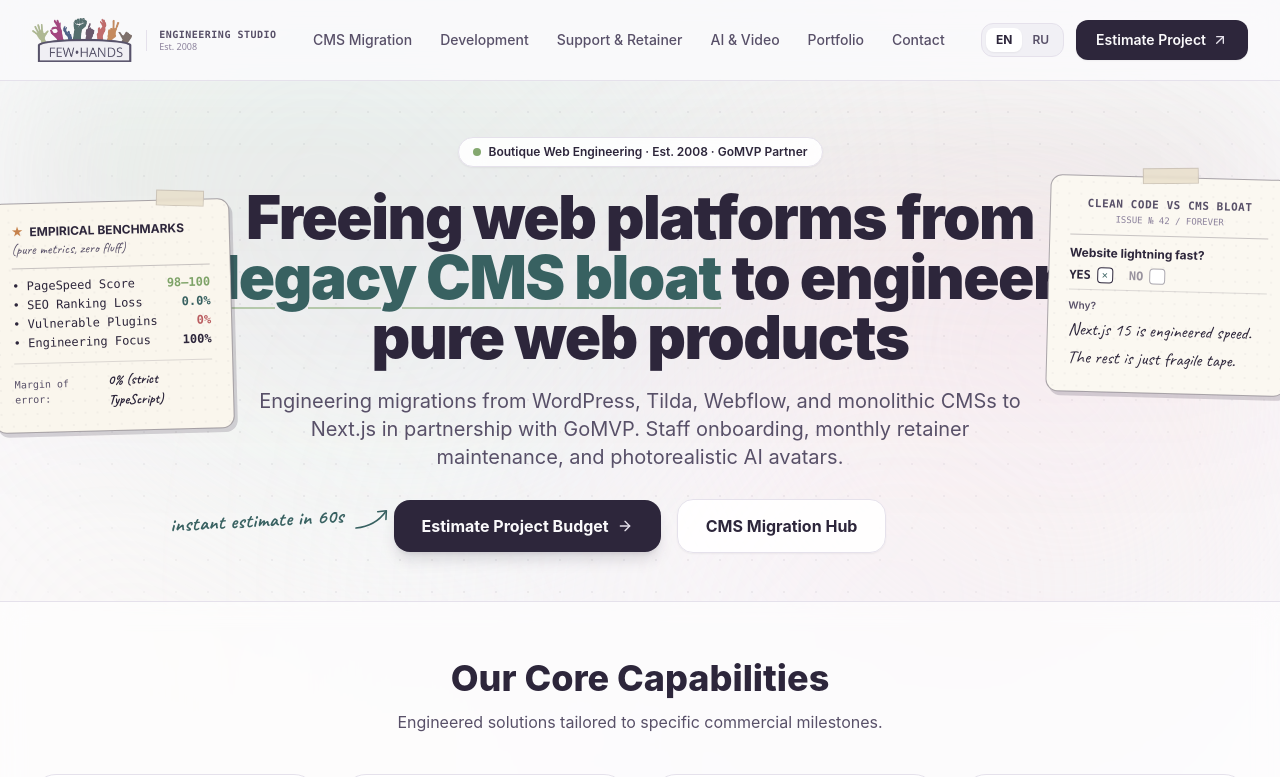
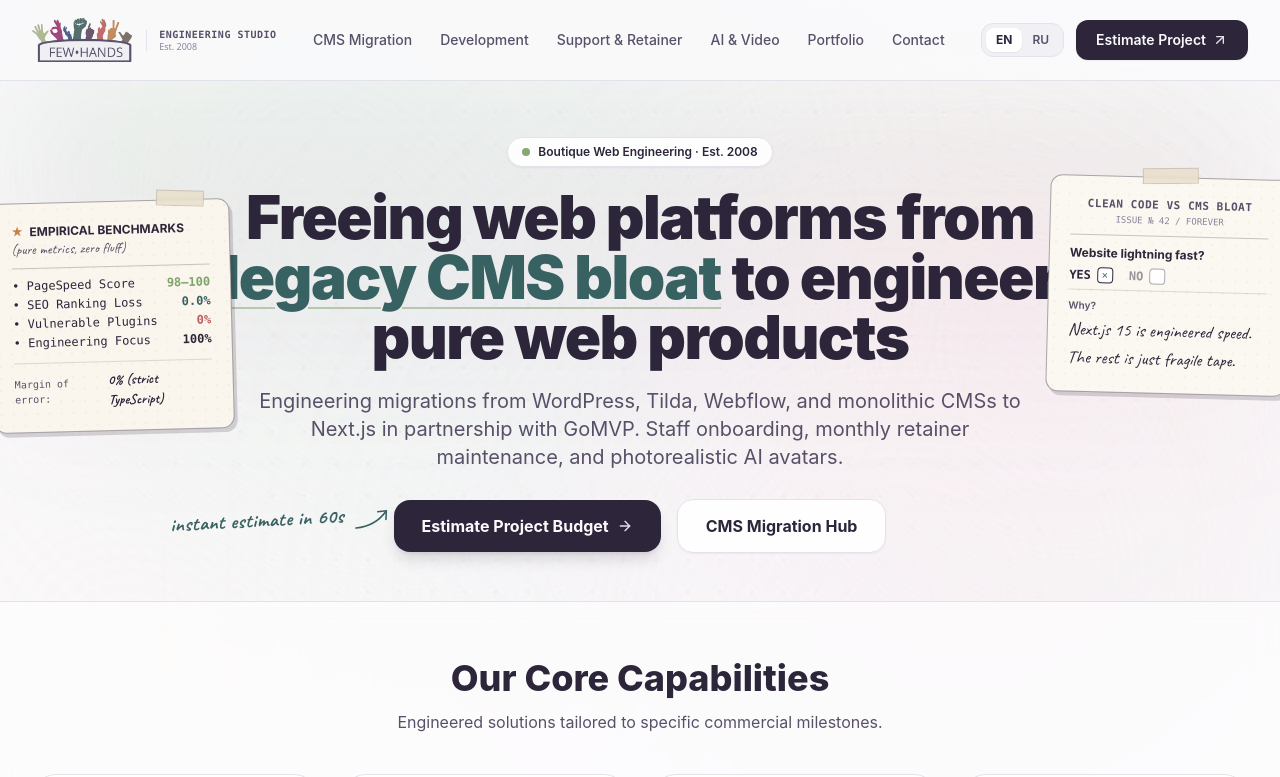
Before and after one commit to andreibdr/fewhands, a Next.js app: page / in a window 1280 px wide. Shown: the top 777 px of the page. Built offline with nearby package versions, Linux system fonts and the light colour scheme.

Commit message:
style(home): remove GoMVP partner mention from hero studio badge

```diff
--- a/components/HomeView.tsx
+++ b/components/HomeView.tsx
@@ -175,11 +175,7 @@
               {/* Studio Badge */}
               <div className="inline-flex items-center gap-2 px-3.5 py-1.5 rounded-full bg-white/90 border border-[#e5e1eb] text-[#2d263b] text-xs font-semibold mb-5 shadow-sm backdrop-blur-md">
                 <span className="w-2 h-2 rounded-full bg-[#7ea368] animate-pulse" />
-                <span>
-                  {lang === "ru"
-                    ? "Boutique Web Engineering · Est. 2008 · Партнёр GoMVP"
-                    : "Boutique Web Engineering · Est. 2008 · GoMVP Partner"}
-                </span>
+                <span>Boutique Web Engineering · Est. 2008</span>
               </div>
 
               {/* Main Title */}
```
